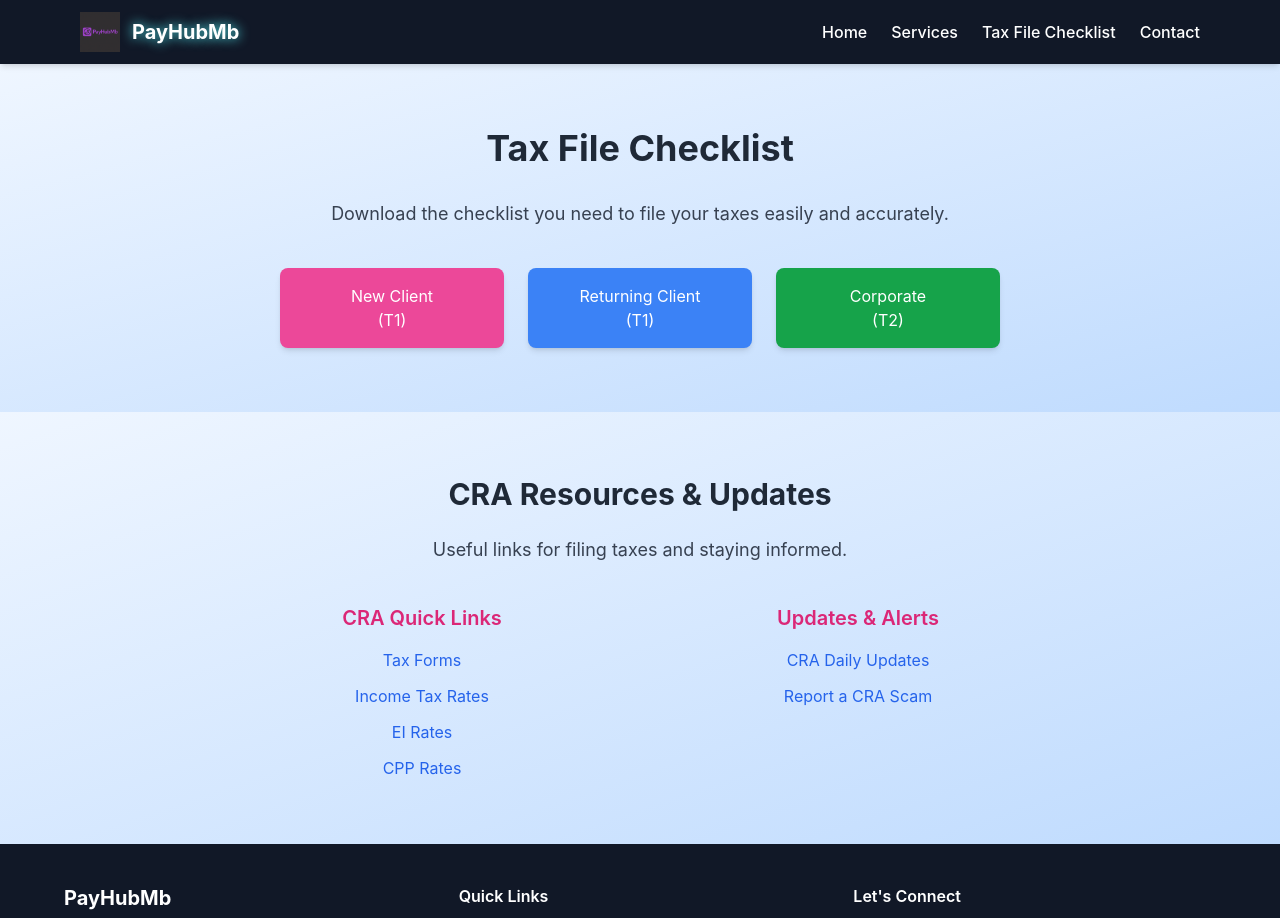
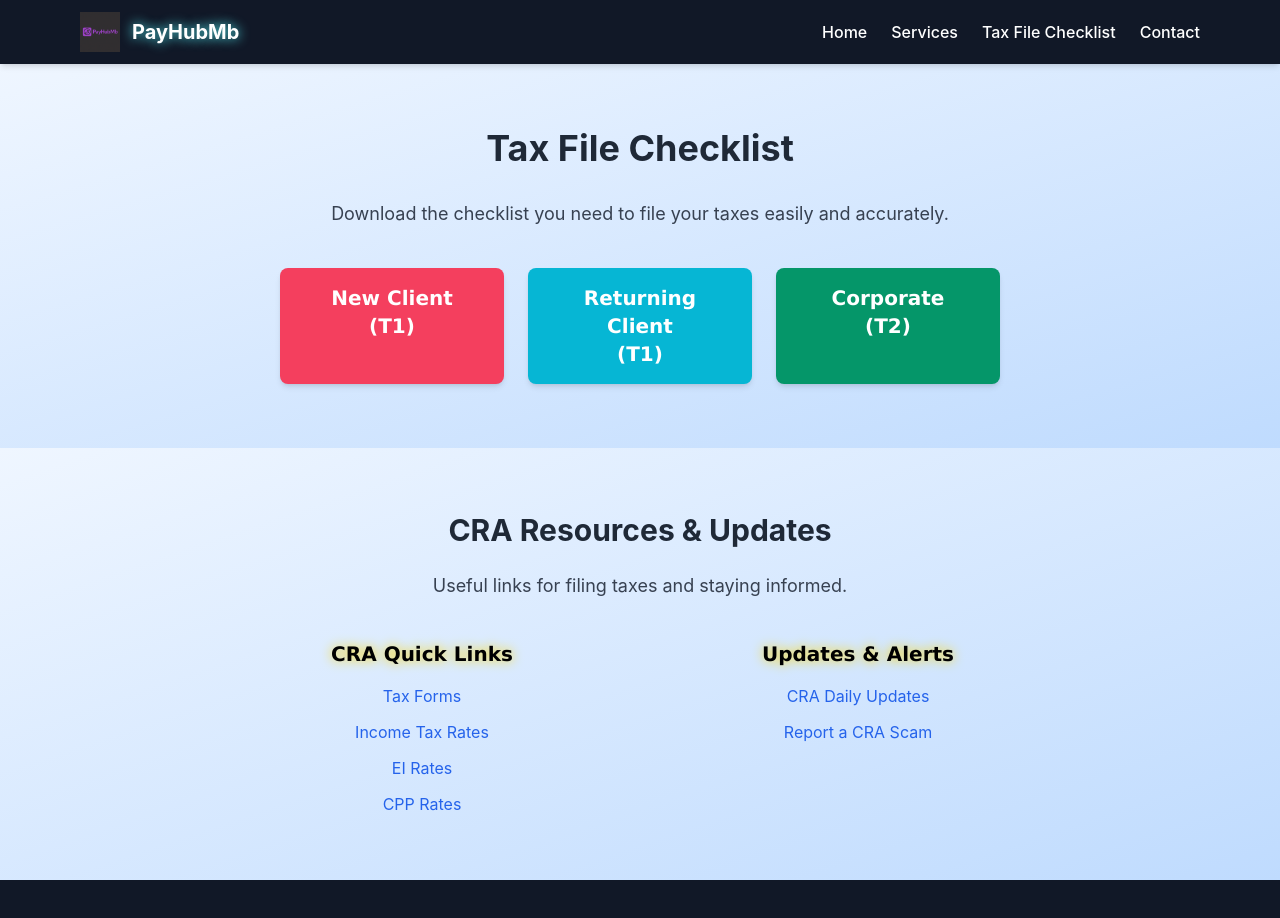
Before and after one commit to abedhasan79/Payroll-Landing-page, a React (Create React App) app: page /checklist in a window 1280 px wide. Shown: the top 918 px of the page. Built offline with nearby package versions, Linux system fonts and the light colour scheme.

Commit message:
ui update

```diff
--- a/src/components/CraLinks.jsx
+++ b/src/components/CraLinks.jsx
@@ -39,7 +39,7 @@ const CRALinks = () => {
 
         <div className="grid grid-cols-1 sm:grid-cols-2 gap-6 text-center">
           <div>
-            <h3 className="text-xl font-semibold mb-4 text-pink-600">CRA Quick Links</h3>
+            <h3 className="text-xl font-semibold mb-4 text-grey-600 font-bold font-verdana" style={{ textShadow: '0 0 12px rgb(255, 215, 0)' }}>CRA Quick Links</h3>
             <ul className="space-y-3">
               {craLinks.map((link, idx) => (
                 <li key={idx}>
@@ -57,7 +57,7 @@ const CRALinks = () => {
           </div>
 
           <div>
-            <h3 className="text-xl font-semibold mb-4 text-pink-600">Updates & Alerts</h3>
+            <h3 className="text-xl font-semibold mb-4 text-grey-600  font-bold font-verdana" style={{ textShadow: '0 0 12px rgb(255, 215, 0)' }}>Updates & Alerts</h3>
             <ul className="space-y-3">
               {otherLinks.map((link, idx) => (
                 <li key={idx}>
--- a/src/components/Footer.jsx
+++ b/src/components/Footer.jsx
@@ -12,7 +12,7 @@ const Footer = () => {
       <div className="max-w-6xl mx-auto grid md:grid-cols-3 gap-8 text-center md:text-left">
         {/* Brand */}
         <div>
-          <h3 className="text-xl font-bold mb-2">PayHubMb</h3>
+          <a href='/'><h3 className="text-xl font-bold mb-2">PayHubMb</h3></a>
           <p className="text-sm text-gray-400">
             Helping Canadian businesses simplify payroll and stay CRA compliant.
           </p>
--- a/src/components/Navbar.jsx
+++ b/src/components/Navbar.jsx
@@ -10,12 +10,17 @@ const Navbar = () => {
       <div className="max-w-6xl mx-auto px-4 py-3 flex justify-between items-center">
         {/* Logo and Brand */}
         <div className="flex items-center space-x-3">
+
+          <a href='/'>
             <img
               src="/images/logo.png"
               alt="PayHubMb Logo"
               className="h-10 w-auto"
             />
+          </a>
+          <a href='/'>
             <span className="text-xl font-bold text-white" style={{ textShadow: '0 0 12px rgb(87, 244, 250)' }}>PayHubMb</span>
+          </a>
         </div>
 
         {/* Desktop Menu */}
--- a/src/components/Services.jsx
+++ b/src/components/Services.jsx
@@ -65,7 +65,7 @@ const Services = () => {
           {partnerFirms.map(({ name, logo }) => (
             <div key={name} className="flex flex-col items-center space-y-2 ">
               <a href='https://www.ranaaccounting.com/'>
-                <img src={logo} alt={name} className="h-50 w-80 object-contain shadow-[0_0_15px_3px_rgba(255,215,0,0.4)]" />
+                <img src={logo} alt={name} className="h-50 w-80 object-contain shadow-[0_0_15px_3px_rgba(255,215,0,0.8)]" />
                 {/* <p className="text-sm text-gray-600">{name}</p> */}
               </a>
             </div>
--- a/src/components/TaxCheckList.jsx
+++ b/src/components/TaxCheckList.jsx
@@ -11,7 +11,7 @@ const TaxChecklist = () => {
           <a
             href="/checklists/new-client-t1.pdf"
             download
-            className="bg-pink-500 text-white px-6 py-4 rounded-lg shadow-md hover:bg-pink-600 transition"
+            className="bg-rose-500 text-white px-6 py-4 rounded-lg shadow-md hover:bg-rose-600 transition text-xl font-bold font-verdana"
           >
             New Client <br />(T1)
           </a>
@@ -19,7 +19,7 @@ const TaxChecklist = () => {
           <a
             href="/checklists/returning-client-t1.pdf"
             download
-            className="bg-blue-500 text-white px-6 py-4 rounded-lg shadow-md hover:bg-blue-600 transition"
+            className="bg-cyan-500 text-white px-6 py-4 rounded-lg shadow-md hover:bg-cyan-600 transition text-xl font-bold font-verdana"
           >
             Returning Client <br />(T1)
           </a>
@@ -27,7 +27,7 @@ const TaxChecklist = () => {
           <a
             href="/checklists/corporate-t2.pdf"
             download
-            className="bg-green-600 text-white px-6 py-4 rounded-lg shadow-md hover:bg-green-700 transition"
+            className="bg-emerald-600 text-white px-6 py-4 rounded-lg shadow-md hover:bg-emerald-700 transition text-xl font-bold font-verdana"
           >
             Corporate <br />(T2)
           </a>
```
Lines whose indentation alone changed are shown as unchanged.
